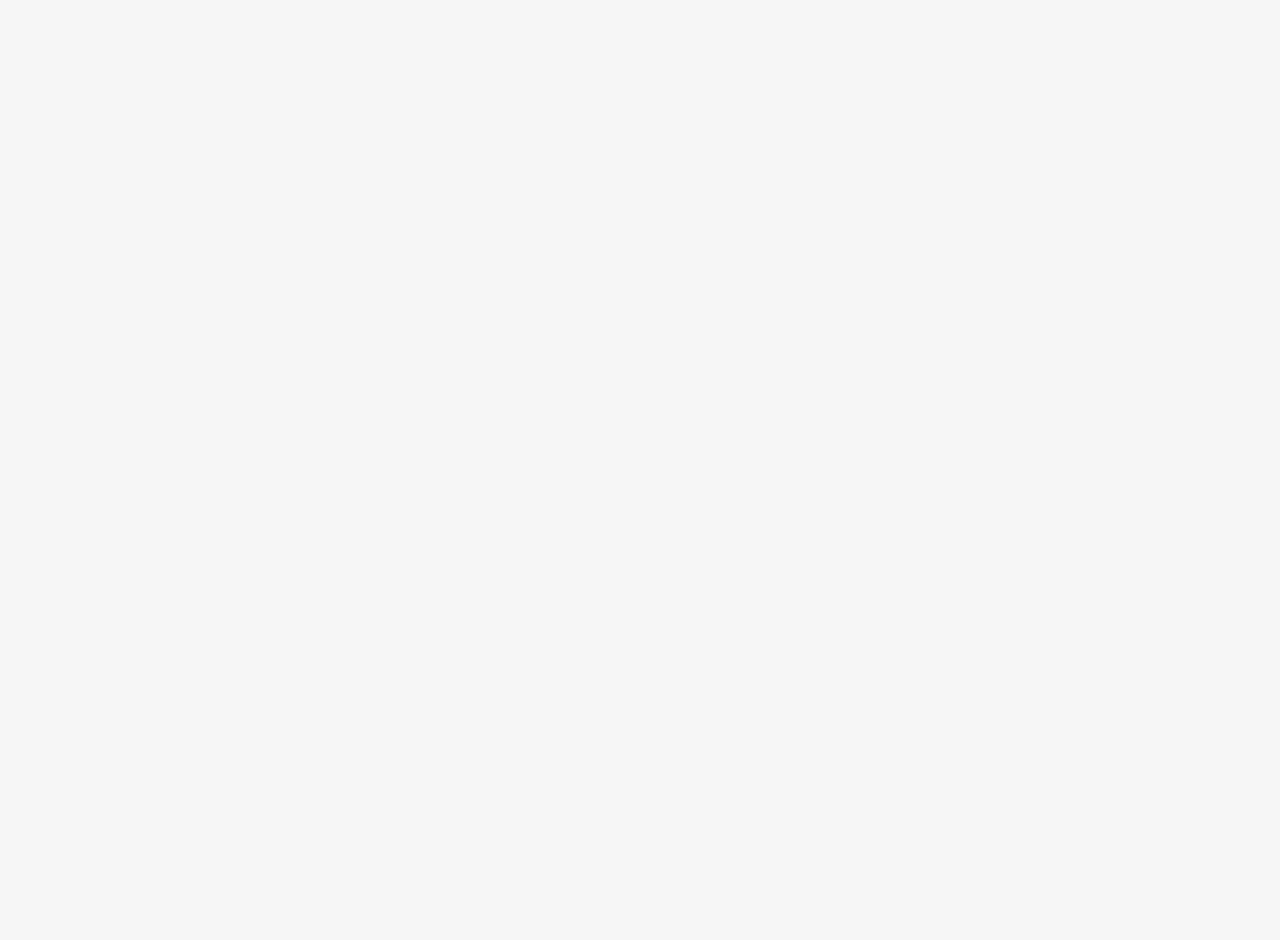
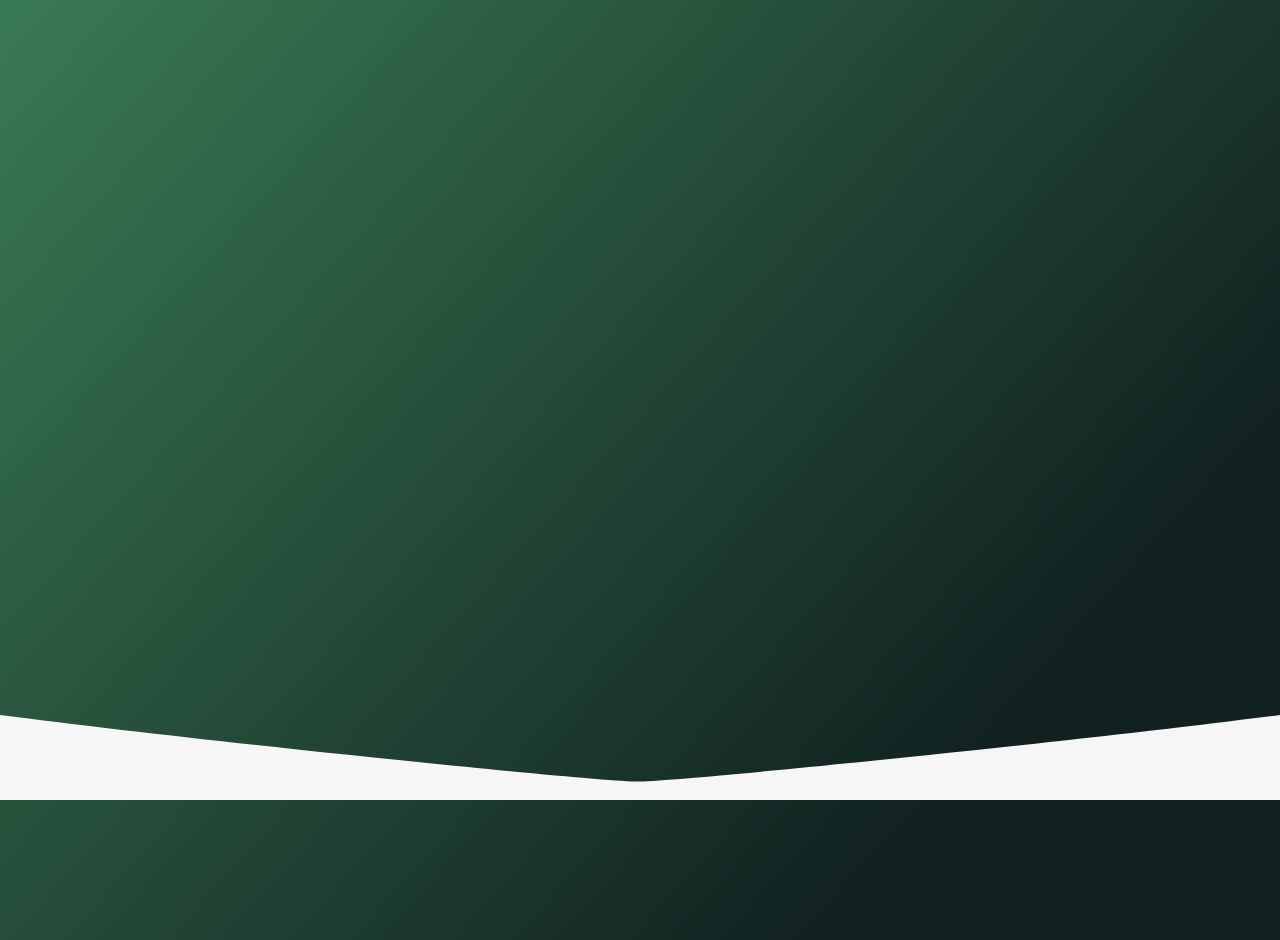
Before and after one commit to TatianaOsipova/goTrip, a plain HTML site: page index.html in a window 1280 px wide. Before the commit the page ends 800 px from the top, so only its background shows below. Drawn offline with Linux system fonts and the light colour scheme.

Commit message:
feat: add background-image

```diff
--- a/css/style.css
+++ b/css/style.css
@@ -1,3 +1,4 @@
+
 :root {
     --container-width: 1270px;
     --container-padding: 15px;
@@ -20,3 +21,28 @@ body {
     padding-left: calc(100% - var(--container-width))/2 + var(--container-padding);
 
 }
+
+/* styling header start */
+
+.header{
+    min-height: 940px;
+    background: linear-gradient(132.05deg, #428E5F -17.38%, #112120 78.4%), #204434;
+}
+
+.header::after{
+    content: "";
+    position: absolute;
+    left: 0;
+    bottom: 0;
+    width: 100%;
+    height: 96px;
+    background-image: url(./../images/header-button.svg);
+    background-repeat: no-repeat;
+    background-position: center;
+    background-size: cover;
+}
+
+
+
+
+/* styling header end */
--- a/index.html
+++ b/index.html
@@ -6,8 +6,8 @@
     <meta name="viewport" content="width=device-width, initial-scale=1.0">
     <title>goTrip</title>
     <link href="https://fonts.googleapis.com/css?family=Poppins:regular,500,600,700," rel="stylesheet" />
-    <link rel="stylesheet" href="/css/reset.css">
-    <link rel="stylesheet" href="/css/style.css">
+    <link rel="stylesheet" href="./css/reset.css">
+    <link rel="stylesheet" href="./css/style.css">
 </head>
 <body>
 
@@ -16,6 +16,7 @@
     <header class="header">
         <div class="container">
 
+
         </div>
     </header>
 
```
